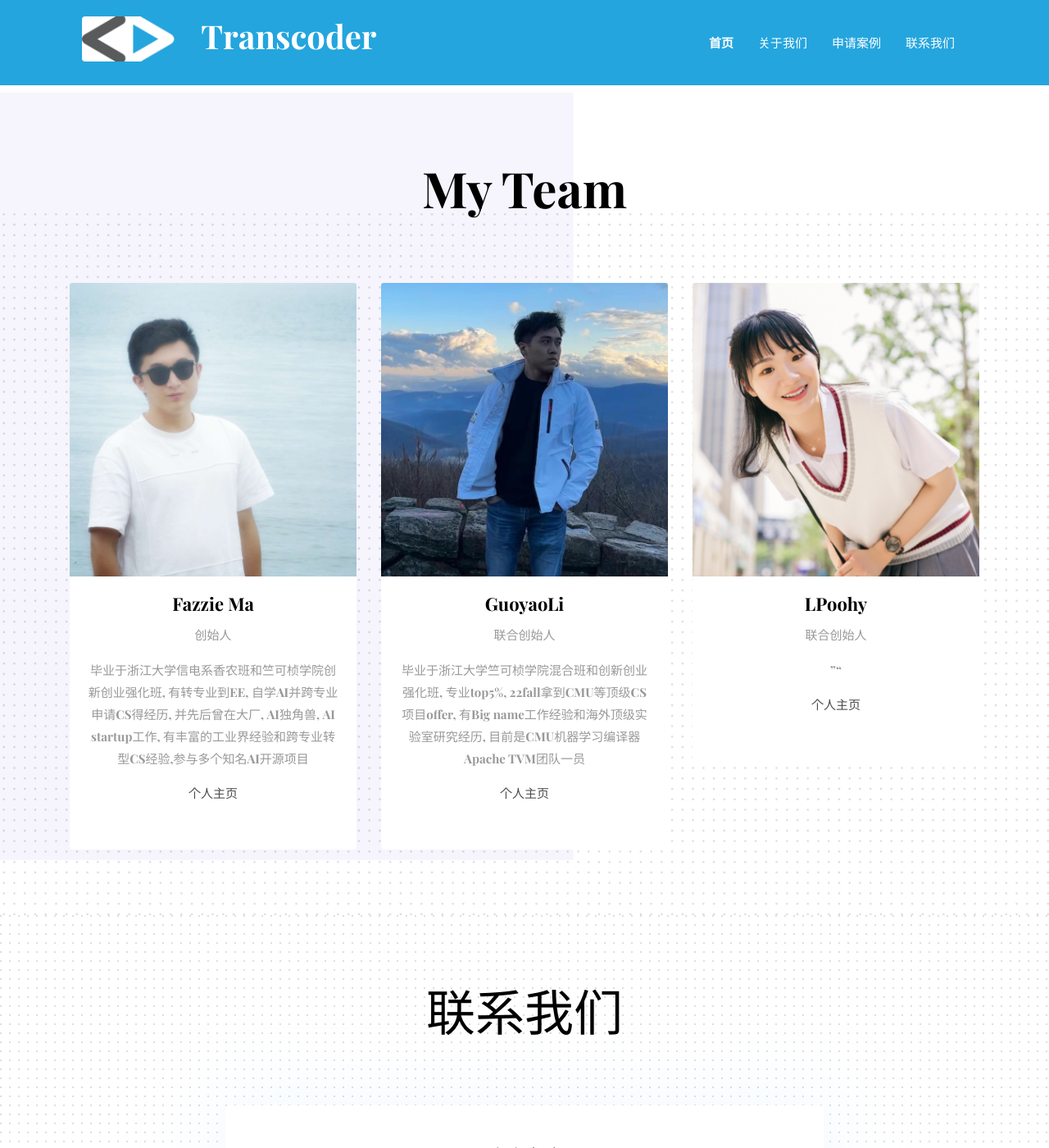
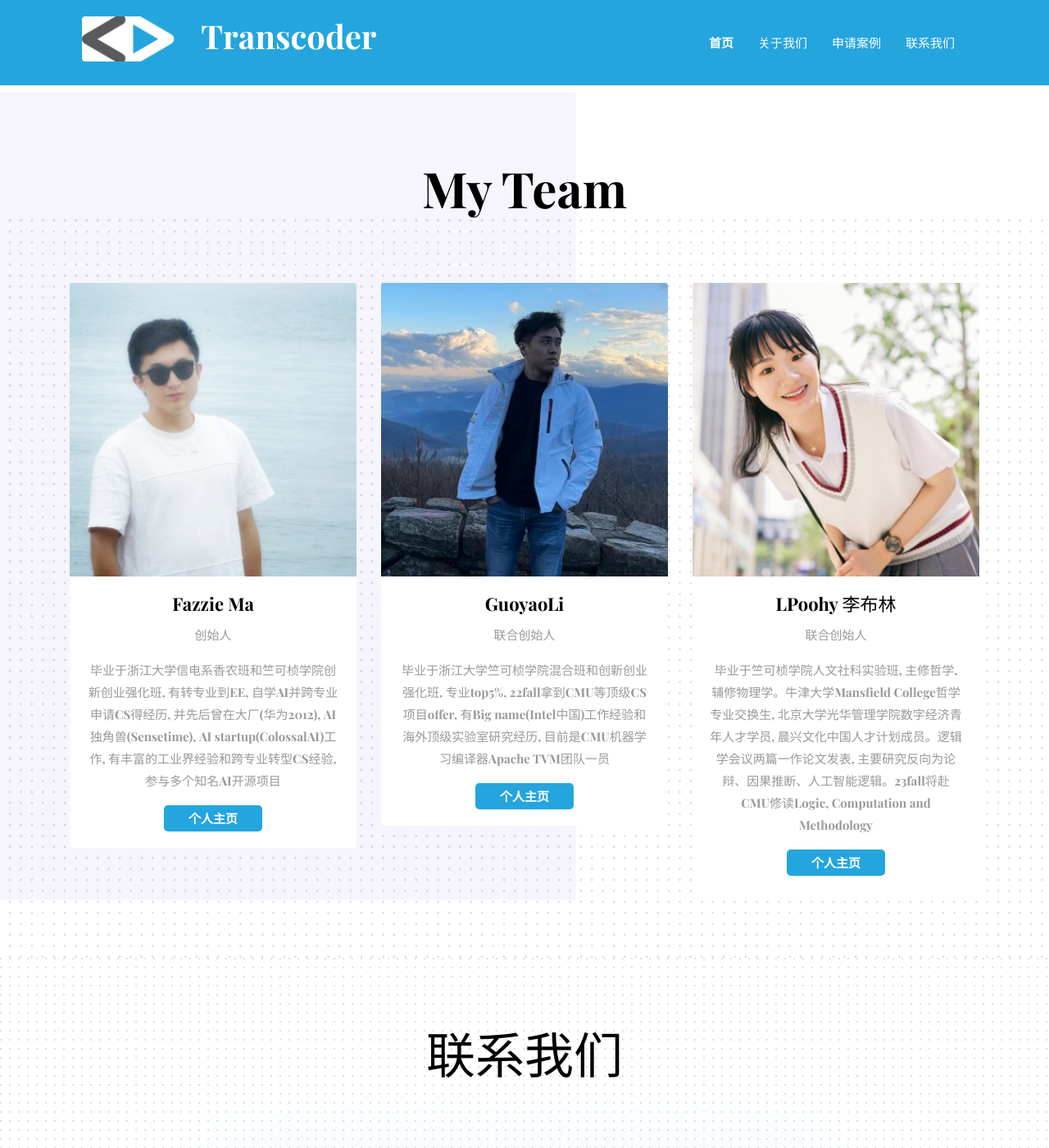
Before and after one commit to Zju-Transcoder/zju-transcoder.github.io, a Jekyll site: the page built from _pages/about.md, in a window 1280 px wide and 1400 px high, scrolled down 690 px. Shown: the whole window at 82% size. Built offline with Jekyll 4.4.1, drawn with Linux system fonts in a browser that asks for light colours.

Commit message:
Site updated at 2023-03-13 12:00:05

```diff
--- a/_data/settings.yml
+++ b/_data/settings.yml
@@ -74,19 +74,19 @@ team:
   - title: "Fazzie Ma"
     image: "assets/images/team/member-4.png"
     designation: "创始人"
-    detail: "毕业于浙江大学信电系香农班和竺可桢学院创新创业强化班, 有转专业到EE, 自学AI并跨专业申请CS得经历, 并先后曾在大厂, AI独角兽, AI startup工作, 有丰富的工业界经验和跨专业转型CS经验,参与多个知名AI开源项目"
+    detail: "毕业于浙江大学信电系香农班和竺可桢学院创新创业强化班, 有转专业到EE, 自学AI并跨专业申请CS得经历, 并先后曾在大厂(华为2012), AI独角兽(Sensetime), AI startup(ColossalAI)工作, 有丰富的工业界经验和跨专业转型CS经验,参与多个知名AI开源项目"
     link: "https://fazzie-key.cool/about/index.html"
 
   - title: "GuoyaoLi"
     image: "assets/images/team/member-2.png"
     designation: "联合创始人"
-    detail: "毕业于浙江大学竺可桢学院混合班和创新创业强化班, 专业top5%, 22fall拿到CMU等顶级CS项目offer, 有Big name工作经验和海外顶级实验室研究经历, 目前是CMU机器学习编译器Apache TVM团队一员"
+    detail: "毕业于浙江大学竺可桢学院混合班和创新创业强化班, 专业top5%, 22fall拿到CMU等顶级CS项目offer, 有Big name(Intel中国)工作经验和海外顶级实验室研究经历, 目前是CMU机器学习编译器Apache TVM团队一员"
     link: "https://guoyaoli.com/"
 
-  - title: "LPoohy"
+  - title: "LPoohy 李布林"
     image: "assets/images/team/member-3.png"
     designation: "联合创始人"
-    detail: ”“
+    detail: "毕业于竺可桢学院人文社科实验班, 主修哲学, 辅修物理学。牛津大学Mansfield College哲学专业交换生, 北京大学光华管理学院数字经济青年人才学员, 晨兴文化中国人才计划成员。逻辑学会议两篇一作论文发表, 主要研究反向为论辩、因果推断、人工智能逻辑。23fall将赴CMU修读Logic, Computation and Methodology"
     link: ""
 
 #-------------------------------
--- a/_includes/team-section.html
+++ b/_includes/team-section.html
@@ -14,7 +14,8 @@
             <h4 class="card-title">{{ team-member.title }}</h4>
             <p class="text-light font-secondary">{{ team-member.designation }}</p>
             <p class="text-light font-secondary">{{ team-member.detail }}</p>
-            <a href="{{ team-member.link }}" class="text-light mr-2"><p>个人主页</p></a>
+            <a class="btn btn-secondary btn-s" href="{{ team-member.link }}">个人主页</a>
+            <!-- <a href="{{ team-member.link }}" class="text-light mr-2"><p>个人主页</p></a> -->
           </div>
         </div>
       </div>
--- a/assets/scss/_buttons.scss
+++ b/assets/scss/_buttons.scss
@@ -25,6 +25,11 @@
     padding: 10px 30px;
   }
 
+  &-s {
+    font-size: 15px;
+    padding: 5px 30px;
+  }
+
   &-xs {
     padding: 5px 10px;
     font-size: 15px;
@@ -32,6 +37,25 @@
 }
 
 .btn-primary {
+  background: $primary-color;
+  color: $white;
+
+  &:active {
+    background: lighten($color: $primary-color, $amount: 10) !important;
+  }
+
+  &:hover {
+    background: lighten($color: $primary-color, $amount: 10);
+  }
+
+  &.focus,
+  &.active {
+    background: lighten($color: $primary-color, $amount: 10) !important;
+    box-shadow: none !important;
+  }
+}
+
+.btn-secondary {
   background: $primary-color;
   color: $white;
 
```
